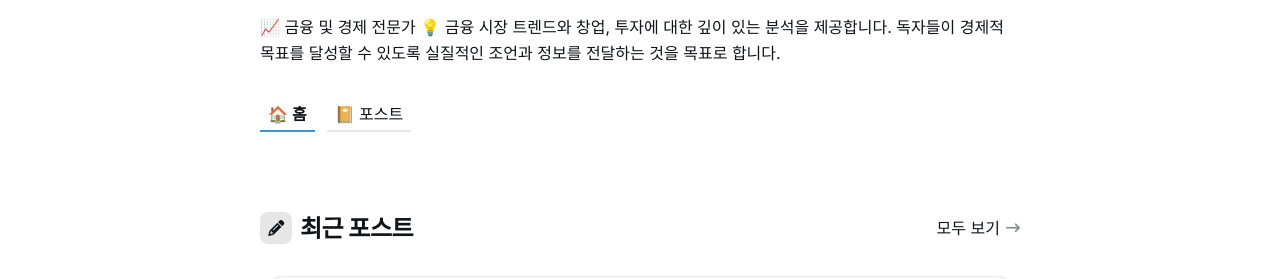
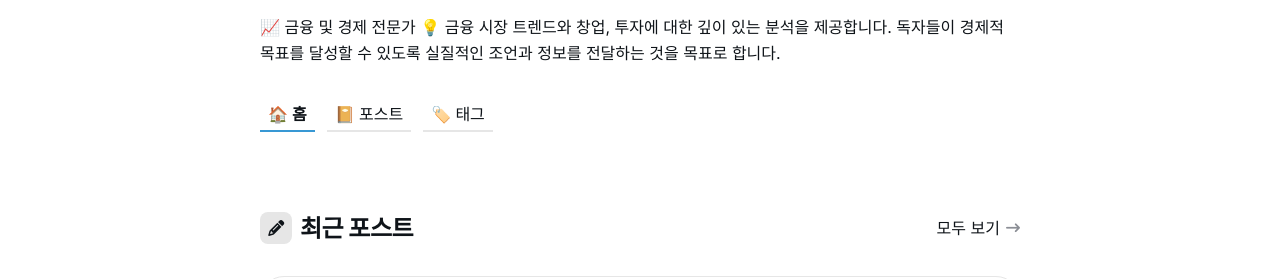
Before and after one commit to meta-blog/economy.guide, a Jekyll site: the page built from index.html, in a window 1280 px wide. Shown: the part 461-740 px from the top of the page. Built offline with Jekyll 4.4.1, drawn with Linux system fonts in a browser that asks for light colours.

Commit message:
배너 추가

```diff
--- a/_data/settings.yml
+++ b/_data/settings.yml
@@ -26,6 +26,8 @@ menu_settings:
       url: '/'
     - title: '📔 포스트'
       url: '/blog/'
+    - title: '🏷️ 태그'
+      url: '/tags/'
 
 
 
```
Also changed, not shown: 1 other file.
